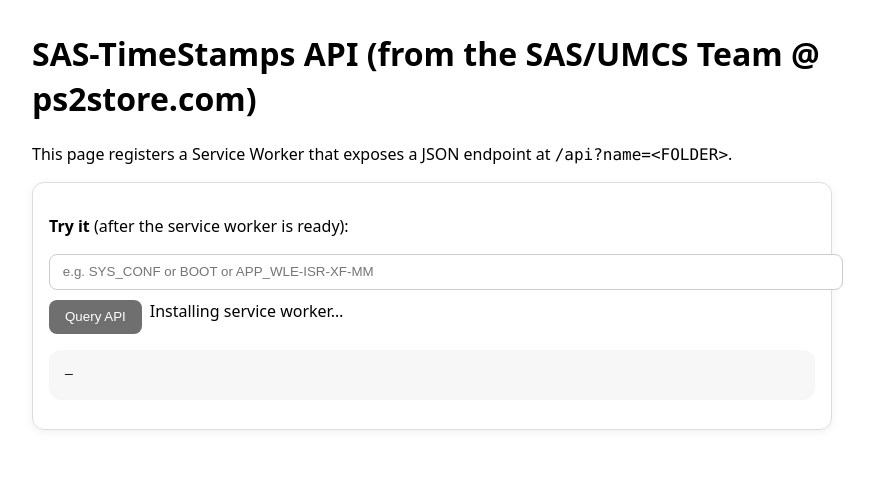
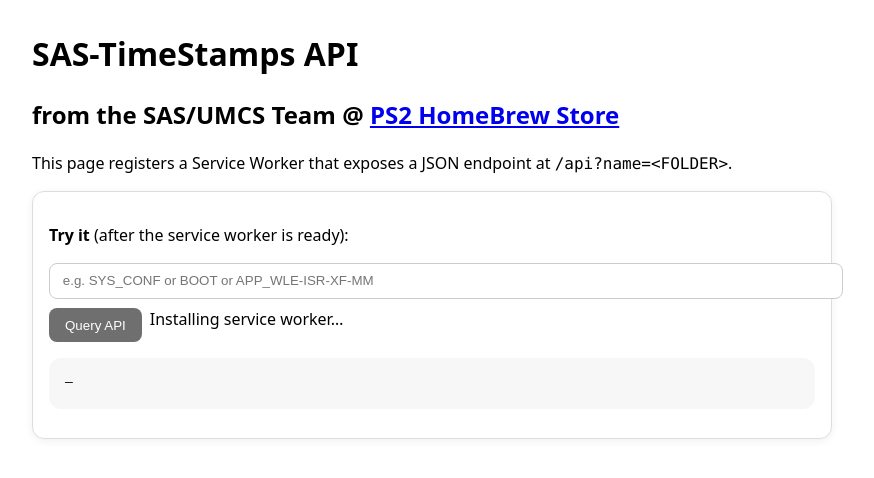
Before and after one commit to saildot4k/SAS-TIMESTAMPS, a plain HTML site: page index.html in a window 1280 px wide. Shown: the whole page, without its empty margins (0-874 px from the left). Drawn offline with Linux system fonts and the light colour scheme.

Commit message:
Update index.html

```diff
--- a/index.html
+++ b/index.html
@@ -16,7 +16,8 @@
   </style>
 </head>
 <body>
-  <h1>SAS-TimeStamps API (from the SAS/UMCS Team @ ps2store.com)</h1>
+  <h1>SAS-TimeStamps API</h1>
+  <h2>from the SAS/UMCS Team @ <a href="https://ps2store.com">PS2 HomeBrew Store</a></h2>
   <p>This page registers a Service Worker that exposes a JSON endpoint at <code>/api?name=&lt;FOLDER&gt;</code>.</p>
   <div class="card">
     <p><b>Try it</b> (after the service worker is ready):</p>
```
